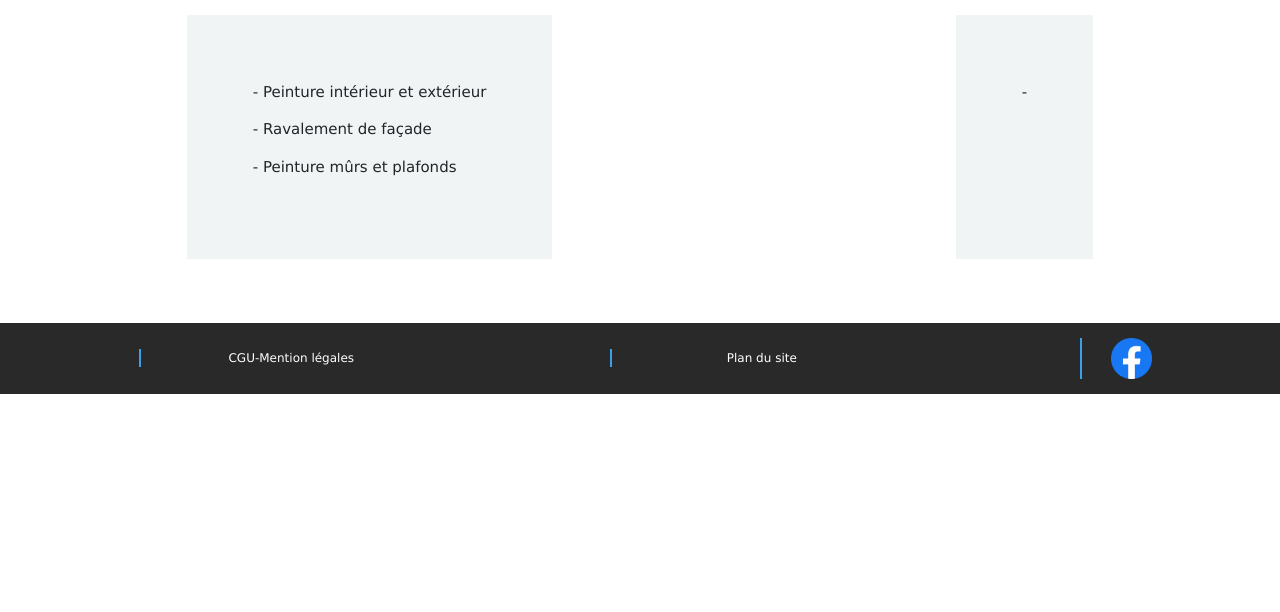
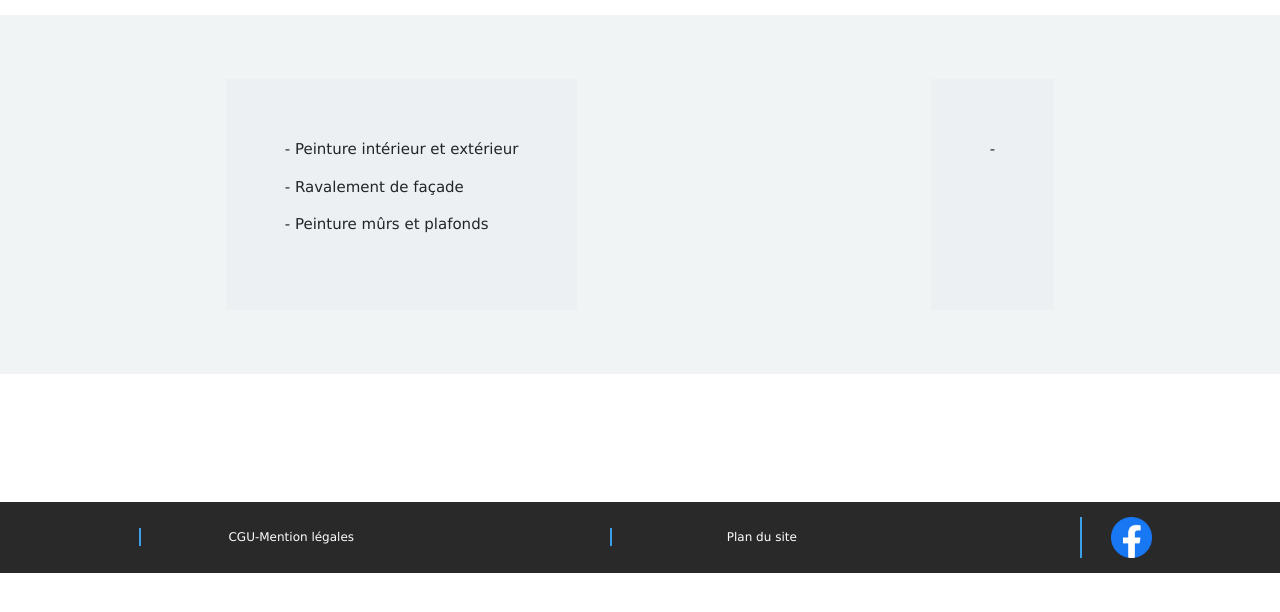
Before and after one commit to GomezGuillaume/Entreprise-Garcia, a Symfony app: template templates/Pages/interieur-exterieur.html.twig in a window 1280 px wide. Shown: the part 44-656 px from the top of the page. Run offline with Twig, Linux system fonts and the light colour scheme; the template is opened without the code that fills it, so the values that code supplies are empty; some libraries are stand-ins or nearby versions.

Commit message:
modify content

```diff
--- a/public/css/peinture_int_ext.scss
+++ b/public/css/peinture_int_ext.scss
@@ -10,6 +10,6 @@
   padding: 5%;
 }
 
-.blocG{
+.bloc1{
   padding-bottom: 5%;
 }
--- a/public/css/style.scss
+++ b/public/css/style.scss
@@ -62,6 +62,7 @@ ul li a { transition: all 0.5s ease; }
 /* FOOTER */
 footer {
   background-color: rgba(0, 0, 0, 0.84);
+  margin-top: 10%;
 }
 
 footer ul {
--- a/public/style.css
+++ b/public/style.css
@@ -145,7 +145,7 @@
   padding: 5%;
 }
 
-.blocG {
+.bloc1 {
   padding-bottom: 5%;
 }
 
@@ -276,6 +276,7 @@ ul li a {
 /* FOOTER */
 footer {
   background-color: rgba(0, 0, 0, 0.84);
+  margin-top: 10%;
 }
 
 footer ul {
--- a/src/Entity/User.php
+++ b/src/Entity/User.php
@@ -22,6 +22,7 @@ class User implements UserInterface
     /**
      * @ORM\Column(type="string", length=180, unique=true)
      * @Assert\Email()
+     * @Assert\NotBlank()
      */
     private $email;
 
@@ -33,6 +34,7 @@ class User implements UserInterface
     /**
      * @var string The hashed password
      * @ORM\Column(type="string")
+     * @Assert\NotBlank()
      */
     private $password;
 
--- a/templates/Pages/interieur-exterieur.html.twig
+++ b/templates/Pages/interieur-exterieur.html.twig
@@ -2,7 +2,7 @@
 
 {% block content %}
     <section>
-        <div class="row justify-content-around blocG">
+        <div class="row justify-content-around bloc1">
         <div class="bloc1">
             <p>- Peinture intérieur et extérieur</p>
             <p>- Ravalement de façade</p>
--- a/templates/Pages/page-accueil.html.twig
+++ b/templates/Pages/page-accueil.html.twig
@@ -61,7 +61,7 @@
 
           <!-- CARD GOOGLE MAPS -->
           <iframe
-          class="pt-3 pb-5"
+          class="pt-3 pb-2"
           src="https://www.google.com/maps/embed?pb=!1m18!1m12!1m3!1d42722.240270474205!2d2.516274993588281!3d47.991681170149626!2m3!1f0!2f0!3f0!3m2!1i1024!2i768!4f13.1!3m3!1m2!1s0x47e5775d93f2cbc5%3A0x40dc8d70537d1d0!2s45270%20Villemoutiers!5e0!3m2!1sfr!2sfr!4v1592681886277!5m2!1sfr!2sfr"
           width="800" height="650"
           frameborder="0"
```
Also changed, not shown: templates/admin/_form.html.twig (line endings or trailing spaces), 4 other files.
